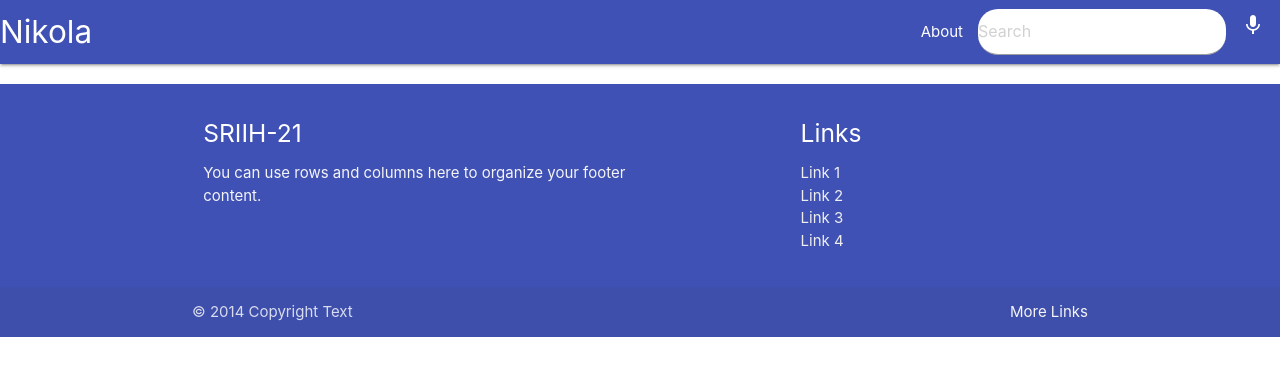
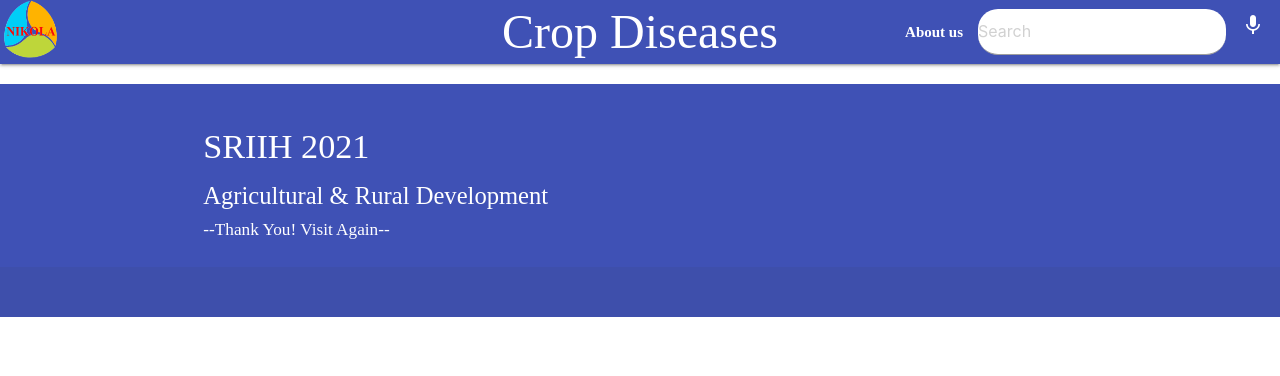
Before and after one commit to KIVUOS1999/hackathon1, a Django app: page / in a window 1280 px wide. Shown: the top 376 px of the page. Run offline with Django 3.2, Linux system fonts and the light colour scheme; data that the repository does not hold is empty.

Commit message:
Complete website

```diff
--- a/crop/main/templates/main/header.html
+++ b/crop/main/templates/main/header.html
@@ -7,7 +7,6 @@
     <meta name="viewport" content="width=device-width, initial-scale=1.0">
     <title>Home</title>
 
-    <link rel="stylesheet" type = "text/css" href="{% static 'css/home.css' %}">
     <link rel="stylesheet" href="https://cdnjs.cloudflare.com/ajax/libs/materialize/1.0.0/css/materialize.min.css">
     <link href="https://fonts.googleapis.com/icon?family=Material+Icons" rel="stylesheet">
 
@@ -20,10 +19,11 @@
 <body>
     <nav>
         <div class="nav-wrapper indigo">
-            <a href="/" class="brand-logo">Nikola</a>
+            <a href="/" ><img class ="logo" href="/" src="{% static 'images/logo1.png' %}" alt="" width="60" height="60"></a>
+            <a href="/" class="brand-logo center"><font face="Times New Roman" size="8">Crop Diseases</font></a>
             <a href="#" data-target="mobile-demo" class="sidenav-trigger"><i class="material-icons">menu</i></a>
             <ul class="right hide-on-med-and-down">
-                <li><a href="/about">About</a></li>
+                <font face="Times New Roman"><li><a href="/about"><b>About us</b></a></li></font>
 
                 <li><form method="get" action = "/search" class="form-inline">
                     <input class="form-control mr-sm-2" type="search" placeholder="Search" aria-label="Search" name="quary" style="background-color: white; border-radius: 20px;">
@@ -34,8 +34,8 @@
     </nav>
         <ul class="sidenav" id="mobile-demo" style="text-align: center; background-color: rgba(255, 255, 255, 0.9);">
             <div class="branding" style="padding: 20px 0 40px 0; background-color: white;">
-                <img class ="logo" src="{% static 'images/logo.png' %}" alt="">
-                <h5>nikola</h5>
+                <img class ="logo" href="/" src="{% static 'images/logo1.png' %}" alt="" width="100" height="100">
+                <h5><font face="Times New Roman" size="6" color="blue"><strong>Crop Disease</strong></font></h5>
             </div>
             <form method="get" action = "/search" class="form-inline">
                 <li>
@@ -43,7 +43,8 @@
                     <input class="form-control mr-sm-2" type="search" placeholder="Search" aria-label="Search" name="quary">
                 </li>
             </form>
-            <li><a href="/about">About</a></li>
+            <font face="Times New Roman"><li><a href="/"><b>Home</b></a></li></font>
+            <font face="Times New Roman"><li><a href="/about"><b>About us</b></a></li></font>
         </ul>
 
 
@@ -56,24 +57,14 @@
         <div class="container">
           <div class="row">
             <div class="col l6 s12">
-              <h5 class="white-text">SRIIH-21</h5>
-              <p class="grey-text text-lighten-4">You can use rows and columns here to organize your footer content.</p>
-            </div>
-            <div class="col l4 offset-l2 s12">
-              <h5 class="white-text">Links</h5>
-              <ul>
-                <li><a class="grey-text text-lighten-3" href="#!">Link 1</a></li>
-                <li><a class="grey-text text-lighten-3" href="#!">Link 2</a></li>
-                <li><a class="grey-text text-lighten-3" href="#!">Link 3</a></li>
-                <li><a class="grey-text text-lighten-3" href="#!">Link 4</a></li>
-              </ul>
+                <h4 class="white-text"><font face="Times New Roman">SRIIH 2021</font></h4>
+                <h5 class="white-text"><font face="Times New Roman">Agricultural & Rural Development</font></h5>
+              <h6><font face="Times New Roman">--Thank You! Visit Again--</font></h6>
             </div>
           </div>
         </div>
         <div class="footer-copyright">
           <div class="container">
-          © 2014 Copyright Text
-          <a class="grey-text text-lighten-4 right" href="#!">More Links</a>
           </div>
         </div>
       </footer>
--- a/crop/main/templates/main/home.html
+++ b/crop/main/templates/main/home.html
@@ -4,18 +4,18 @@
 <div class="row">
         {% for i in desease %}
         <div class="col s12 m6 l3">
-            <div class="card" style="height:500px; overflow: hidden;">
+            <div class="card small" style="height:500px; overflow: hidden;">
                 <div class="card-image" style="height: 60%; overflow: hidden; ">
                     {% if i.Disease_healthy_picture %}
-                        <img src="{{ i.Disease_unhealthy_picture.url }}">
+                        <img src="{{ i.Disease_unhealthy_picture.url }}" width="50" height="550">
                     {% endif %}
                 </div>
                 <div class="card-content" style = "height: 30%; overflow: hidden;">
-                    <span class="card-title">{{i.Disease_name}}</span>
-                    <p  style="font-size: 70%;">{{i.Disease_description|safe}}</p>
+                    <span class="card-title"><font face="Times New Roman"><b>{{i.Disease_name}}</b></font></span>
+                    <p  style="font-size: 70%;"><font face="Times New Roman">{{i.Disease_description|safe}}</font></p>
                 </div>
                 <div class="card-action" style = "height: 10%;">
-                    <a href="{% url 'desease' i.id %}">Visit</a>
+                    <a href="{% url 'desease' i.id %}">View More</a>
                 </div>
             </div>
         </div>
```
Also changed, not shown: crop/main/templates/main/about.html (+20 -20 lines), crop/main/templates/main/desease.html (+9 -7 lines), crop/main/templates/main/search.html (+12 -9 lines), crop/static/images/logo1.png (added).
